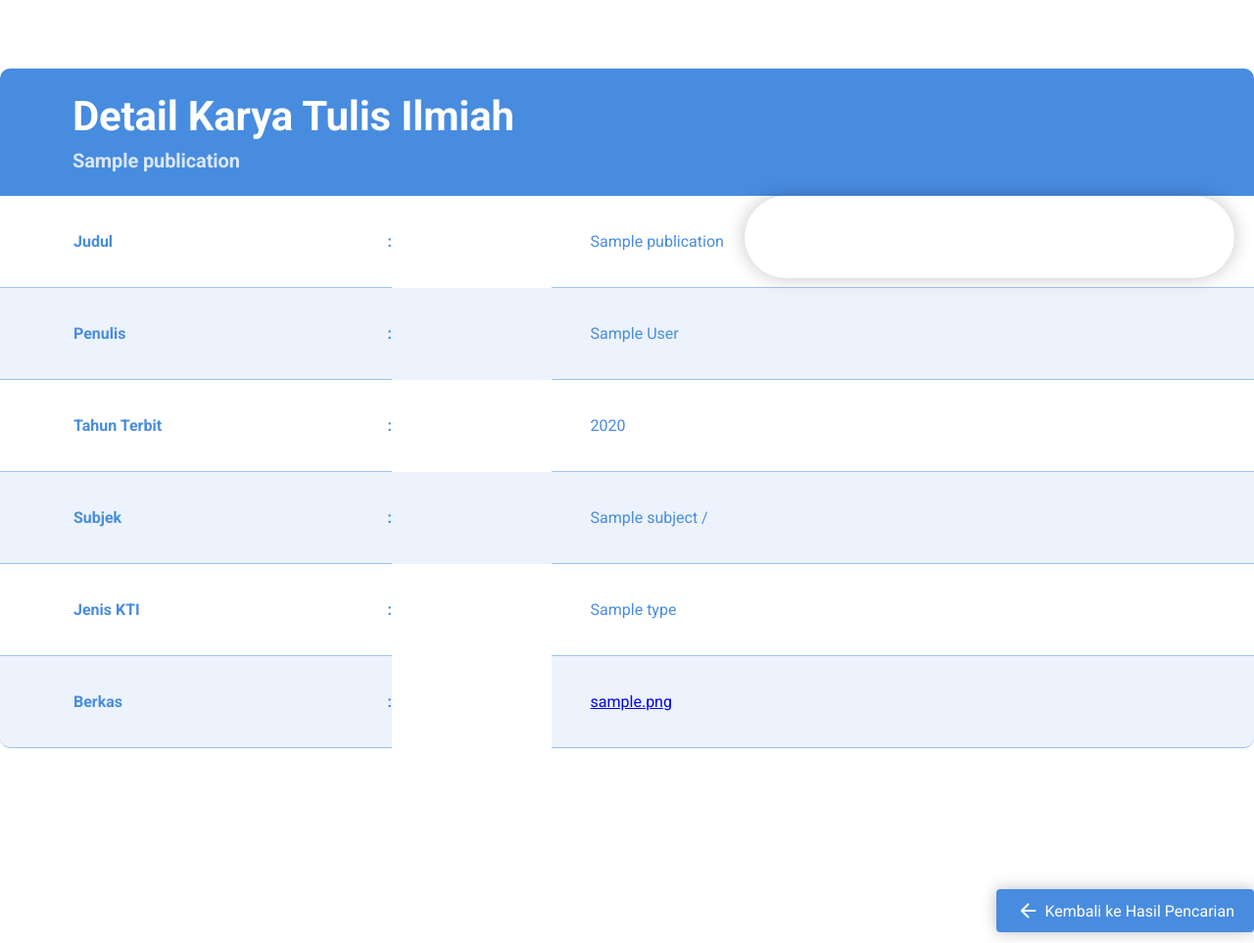
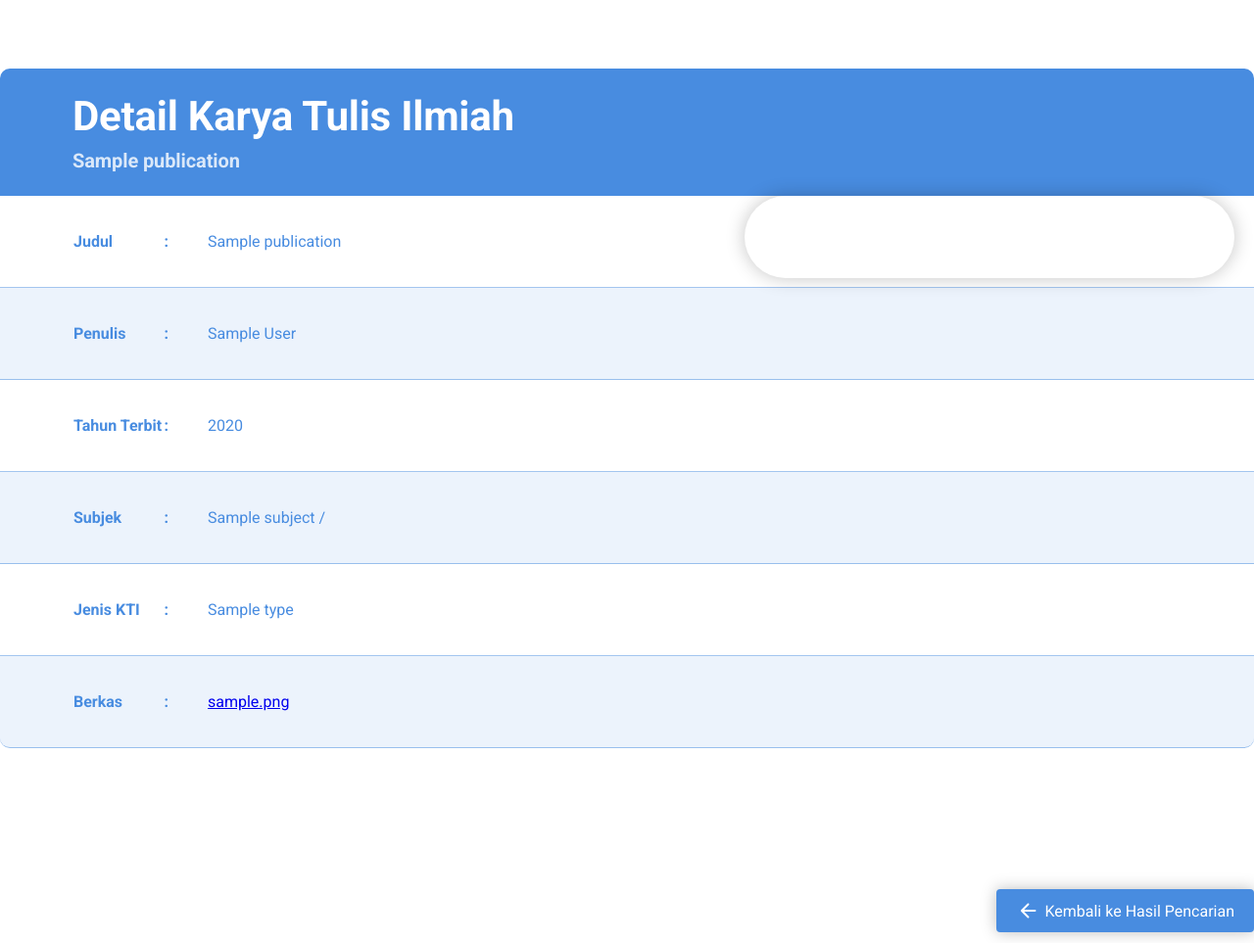
Before and after one commit to widyaprilini/SIFALIB, a CodeIgniter 4 app: template app/Views/detail.php in a window 1280 px wide. Shown: the part 206-1169 px from the top of the page at 98% size. Run offline with PHP 8.4 and a stand-in for CodeIgniter, Linux system fonts and the light colour scheme; the template is opened without the code that fills it: most values are stand-ins (such as "Sample title", 1, 10 or a date in 2020); some libraries are stand-ins or nearby versions.

Commit message:
Detail page fixed.

```diff
--- a/public/css/user/detail.css
+++ b/public/css/user/detail.css
@@ -98,11 +98,13 @@ th{
     padding: 37px 0;
     padding-left: 75px;
     max-width: 400px;
+    min-width: 172px;
     margin: 0;
 }
 
 td{
     padding: 37px 40px;
+    width: 100%;
 }
 
 td p{
```
